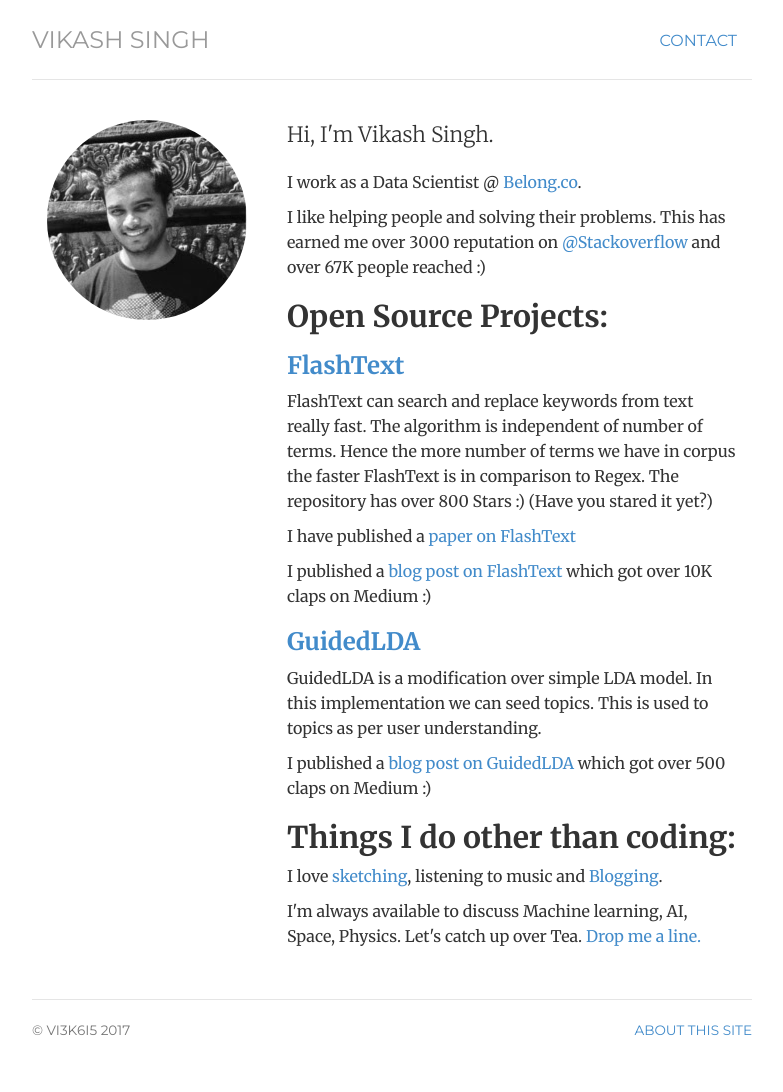
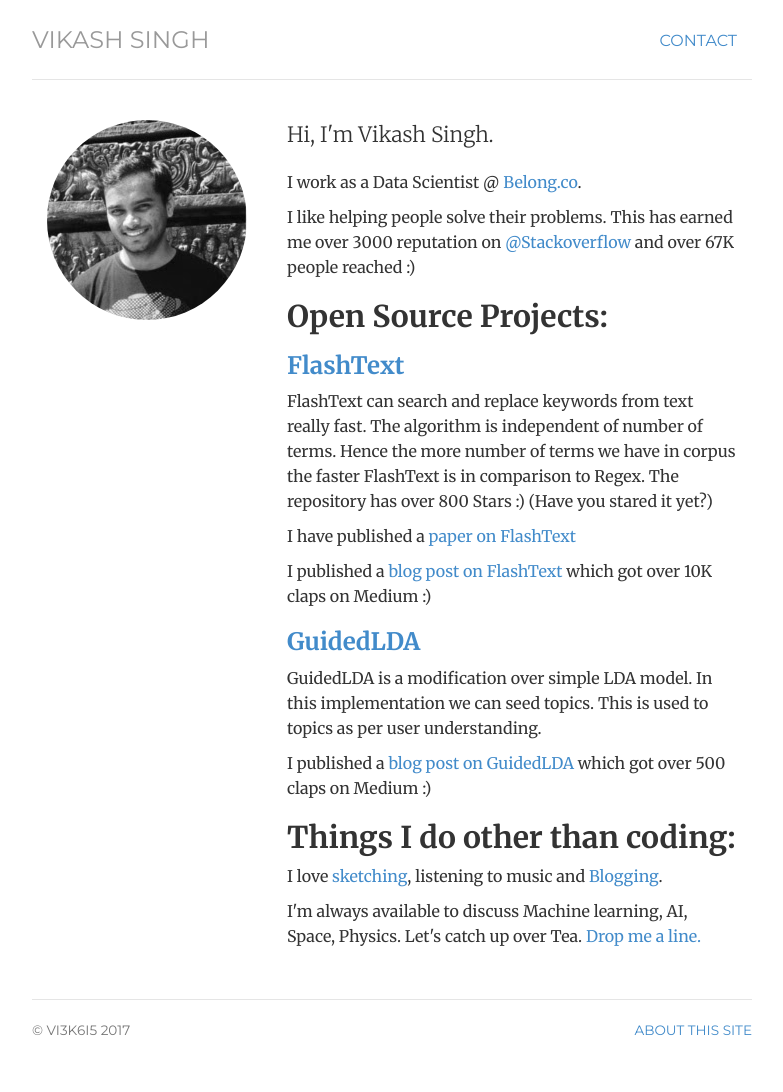
Before and after one commit to vi3k6i5/vi3k6i5.github.io, a Jekyll site: the page built from index.html, in a window 1280 px wide. Shown: the whole page, without its empty margins (248-1031 px from the left). Built offline with Jekyll 4.4.1, drawn with Linux system fonts in a browser that asks for light colours.

Commit message:
imporved profile text

```diff
--- a/index.html
+++ b/index.html
@@ -14,7 +14,7 @@ description: Vikash Singh | Data Scientist @ belong.co.
     <div class="col-sm-8">
     <p class="lead">Hi, I'm <span itemprop="name">Vikash Singh</span>.</p>
     <p>I work as a Data Scientist @ <a href="https://belong.co/">Belong.co</a>.</p>
-    <p>I like helping people and solving their problems. This has earned me over 3000 reputation on
+    <p>I like helping people solve their problems. This has earned me over 3000 reputation on
     <a href="https://stackoverflow.com/users/3027854/vikash-singh">@Stackoverflow</a> and over 67K people reached :)</p>
 
     <h2>Open Source Projects:</h2>
```
